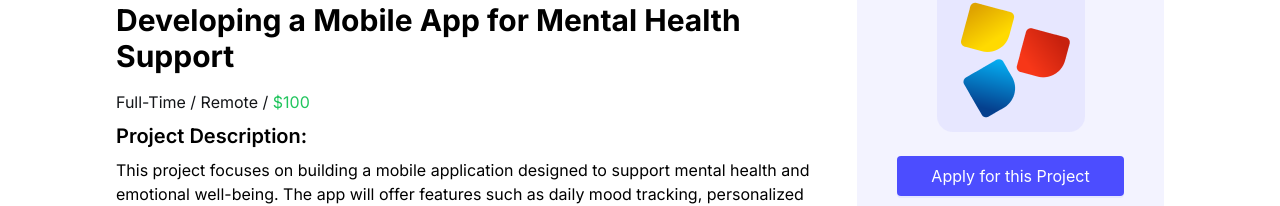
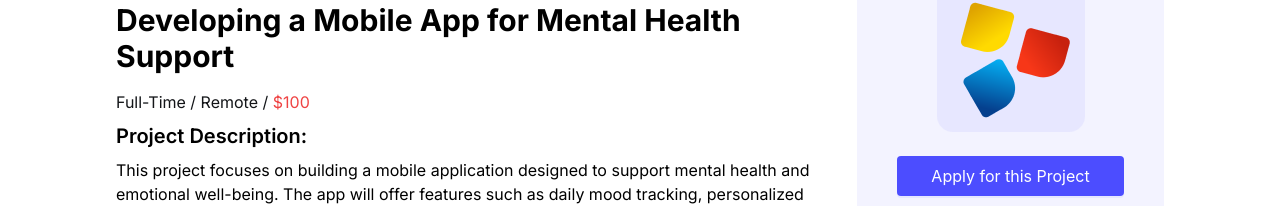
Before and after one commit to techtalentscity/techtalentscity.github.io, a React (Vite) app: page /projects/mental-app in a window 1280 px wide. Shown: the part 253-459 px from the top of the page. Built offline with nearby package versions, Linux system fonts and the light colour scheme.

Commit message:
Update mental-app.jsx

```diff
--- a/src/Pages/ProjectDetail/mental-app.jsx
+++ b/src/Pages/ProjectDetail/mental-app.jsx
@@ -22,7 +22,7 @@ const MentalAppDetail = () => {
           Developing a Mobile App for Mental Health Support
         </h1>
 
-        <p className="text-[#131518] mb-2">Full-Time / Remote / <span className="text-green-500">$100</span></p>
+        <p className="text-[#131518] mb-2">Full-Time / Remote / <span className="text-red-500">$100</span></p>
 
         {/* Project Description */}
         <div className="mb-8">
```
